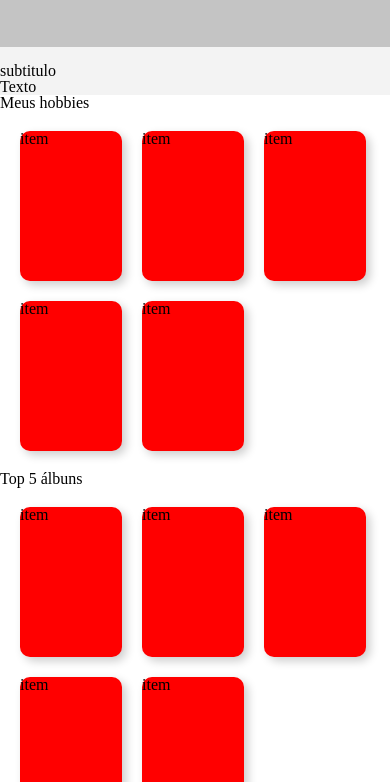
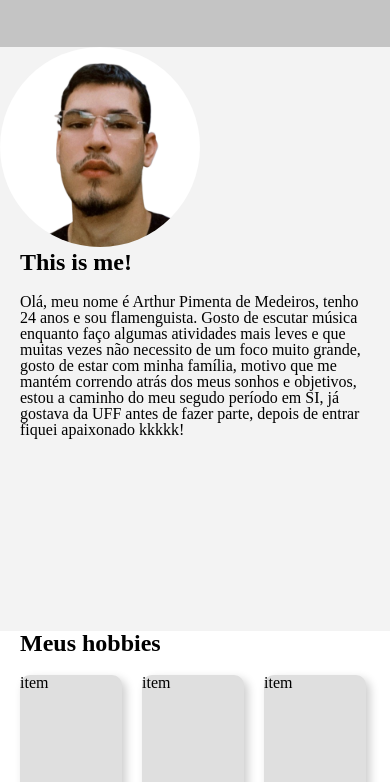
Before and after one commit to Orelhals/TarefaCssIN, a plain HTML site: page index.html in a window 390 px wide. Shown: the part 62-844 px from the top of the page. Drawn offline with Linux system fonts and the light colour scheme.

Commit message:
editando a estrutura do mobile

```diff
--- a/index.html
+++ b/index.html
@@ -15,13 +15,25 @@
     </header>
     <main>
       <div class="perfil">
-        <img src="" alt="" />
+        <img
+          id="foto-perfil"
+          src="./assets/arthurPimenta-cv.png"
+          alt="foto-ArthurP"
+        />
         <div>
-          <h2 class="subtitulo">subtitulo</h2>
-          <p>Texto</p>
+          <h2 class="subtitulo">This is me!</h2>
+          <p class="about-me">
+            Olá, meu nome é Arthur Pimenta de Medeiros, tenho 24 anos e sou
+            flamenguista. Gosto de escutar música enquanto faço algumas
+            atividades mais leves e que muitas vezes não necessito de um foco
+            muito grande, gosto de estar com minha família, motivo que me mantém
+            correndo atrás dos meus sonhos e objetivos, estou a caminho do meu
+            segudo período em SI, já gostava da UFF antes de fazer parte, depois
+            de entrar fiquei apaixonado kkkkk!
+          </p>
         </div>
       </div>
-      <section>
+      <section class="lists">
         <h3 class="subtitulo">Meus hobbies</h3>
         <div>
           <ul>
@@ -44,7 +56,7 @@
         </div>
       </section>
       <section class="feedback">
-        <h3>Feedback</h3>
+        <h3 class="subtitulo">Feedback</h3>
         <div>
           <p>Dê um feedback para esse desenvolvedor!</p>
           <p>Digite seu nome aqui!</p>
--- a/styles/style.css
+++ b/styles/style.css
@@ -18,8 +18,30 @@ header {
     font-size: 1.5rem;
   }
 
+  #foto-perfil {
+    width: 200px;
+    height: 200px;
+    border-radius: 50%;
+  }
+
   .perfil {
+    height: 584px;
     background-color: #f3f3f3;
+  }
+
+  .subtitulo {
+    font-size: 1.5rem;
+    font-weight: bold;
+    padding-left: 20px;
+  }
+
+  .about-me {
+    font-size: 1rem;
+    padding: 20px;
+  }
+
+  .lists {
+    height: 890px;
   }
 
   ul {
@@ -32,8 +54,13 @@ header {
   .card {
     width: 102px;
     height: 150px;
-    background-color: red;
+    background-color: #dfdfdf;
     border-radius: 10px;
     box-shadow: 4px 4px 10px rgba(0, 0, 0, 0.2);
   }
+
+  footer {
+    background-color: #c4c4c4;
+    height: 127px;
+  }
 }
```
Also changed, not shown: assets/arthurPimenta-cv.png (added).
